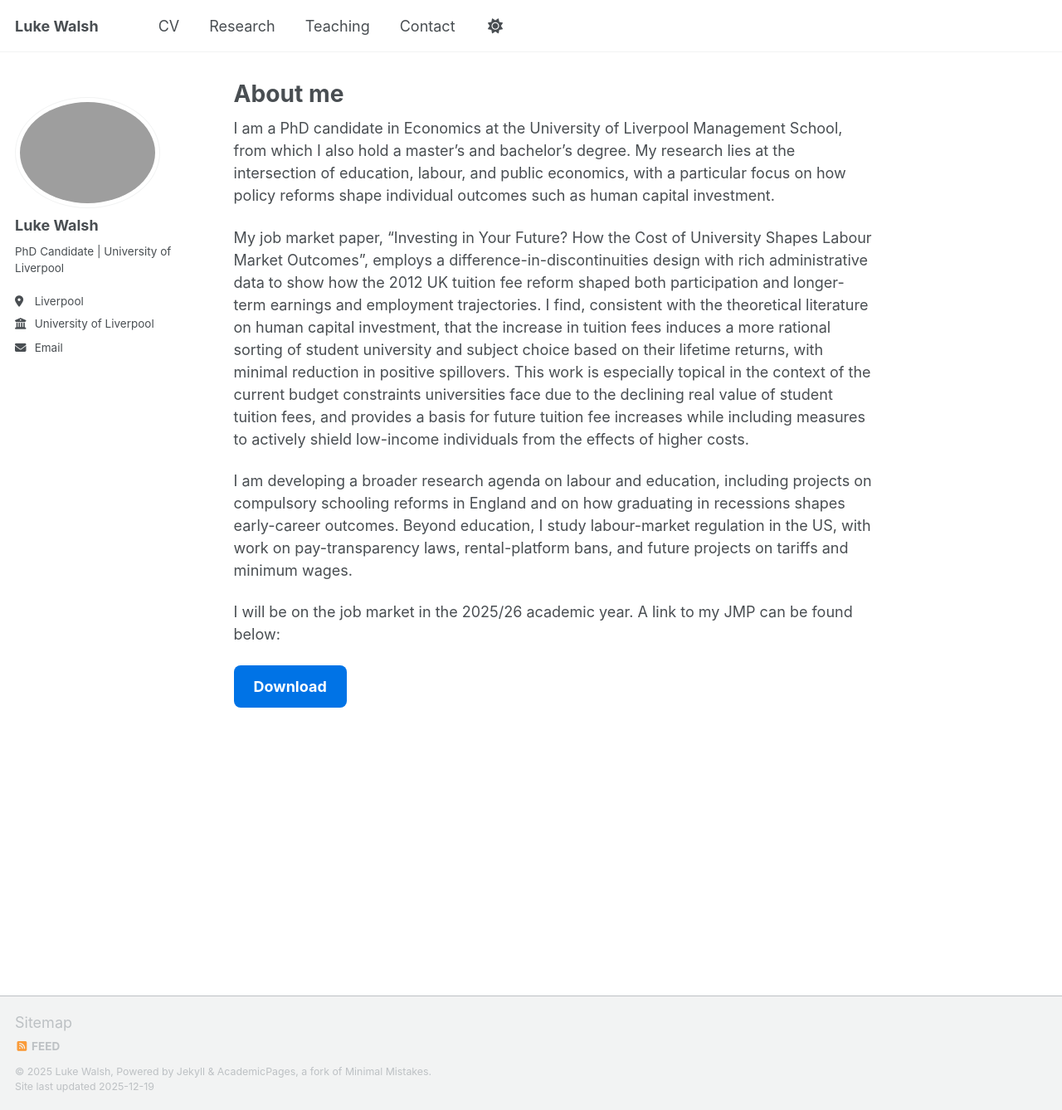
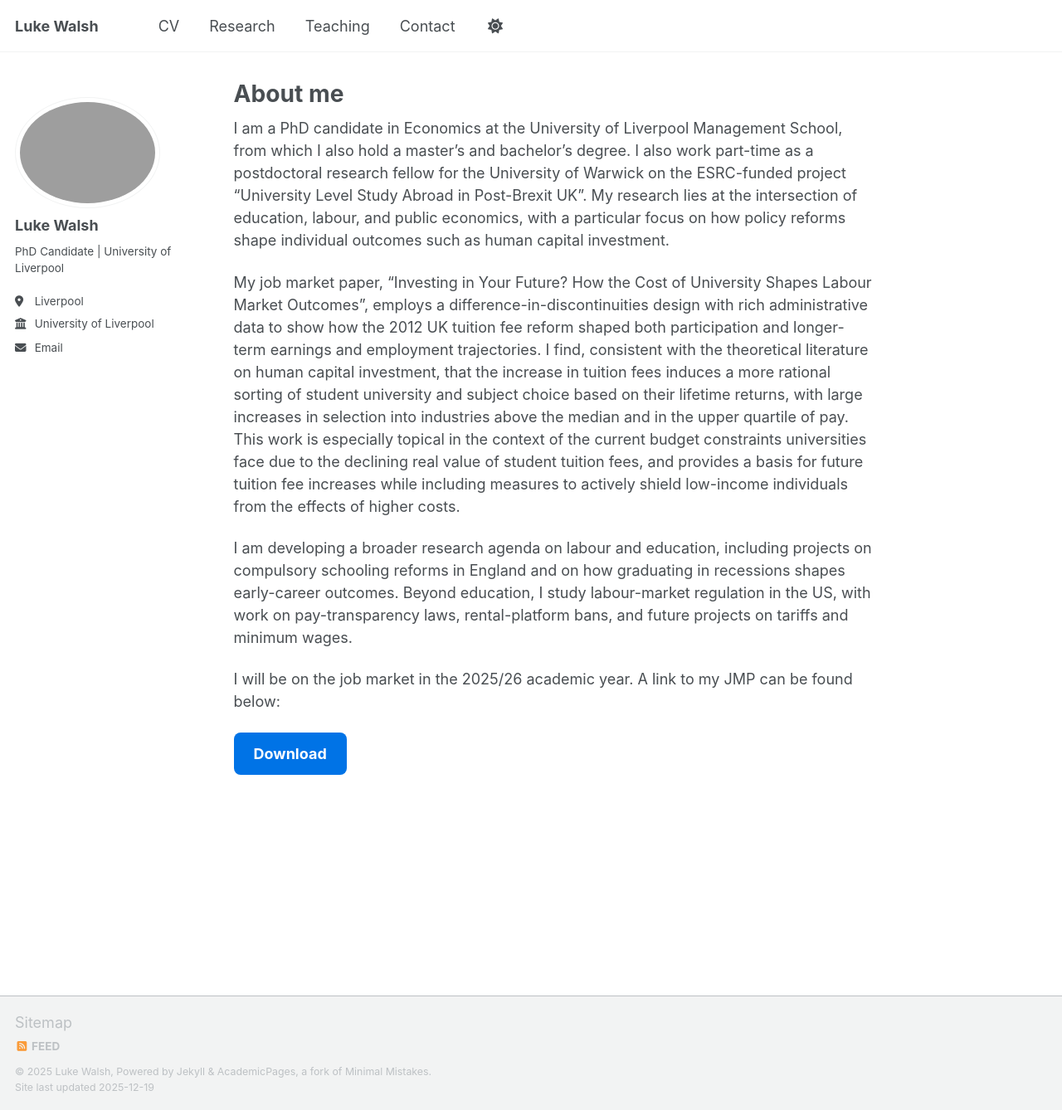
Before and after one commit to LukeWalsh308/LukeWalsh308.github.io, a Jekyll site: the page built from _pages/about.md, in a window 1280 px wide and 1338 px high. Shown: the whole window at 83% size. Built offline with Jekyll 4.4.1, drawn with Linux system fonts in a browser that asks for light colours; a script that is not in the unit is left out.

Commit message:
Update about.md

```diff
--- a/_pages/about.md
+++ b/_pages/about.md
@@ -7,10 +7,10 @@ redirect_from:
   - /about.html
 ---
 
-I am a PhD candidate in Economics at the University of Liverpool Management School, from which I also hold a master's and bachelor's degree. My research lies at the intersection of education, labour, and public economics, with a particular focus on how policy reforms shape individual outcomes such as human capital investment.
+I am a PhD candidate in Economics at the University of Liverpool Management School, from which I also hold a master's and bachelor's degree. I also work part-time as a postdoctoral research fellow for the University of Warwick on the ESRC-funded project "University Level Study Abroad in Post-Brexit UK". My research lies at the intersection of education, labour, and public economics, with a particular focus on how policy reforms shape individual outcomes such as human capital investment.
 
 My job market paper, “Investing in Your Future? How the Cost of University Shapes Labour Market Outcomes”, employs a difference-in-discontinuities design with rich administrative data to show how the 2012 UK tuition fee reform shaped both participation and longer-term earnings and employment trajectories. I find, consistent with the theoretical literature on human capital investment, that the increase
-in tuition fees induces a more rational sorting of student university and subject choice based on their lifetime returns, with minimal reduction in positive spillovers. This work is especially topical in the context of the current budget constraints universities face due to the declining real value of student tuition fees, and provides a basis for future tuition fee increases while including measures to actively shield low-income individuals from the effects of higher costs.
+in tuition fees induces a more rational sorting of student university and subject choice based on their lifetime returns, with large increases in selection into industries above the median and in the upper quartile of pay. This work is especially topical in the context of the current budget constraints universities face due to the declining real value of student tuition fees, and provides a basis for future tuition fee increases while including measures to actively shield low-income individuals from the effects of higher costs.
 
 I am developing a broader research agenda on labour and education, including projects on compulsory schooling reforms in England and on how graduating in recessions shapes early-career outcomes. Beyond education, I study labour-market regulation in the US, with work on pay-transparency laws, rental-platform bans, and future projects on tariffs and minimum wages.
 
```
